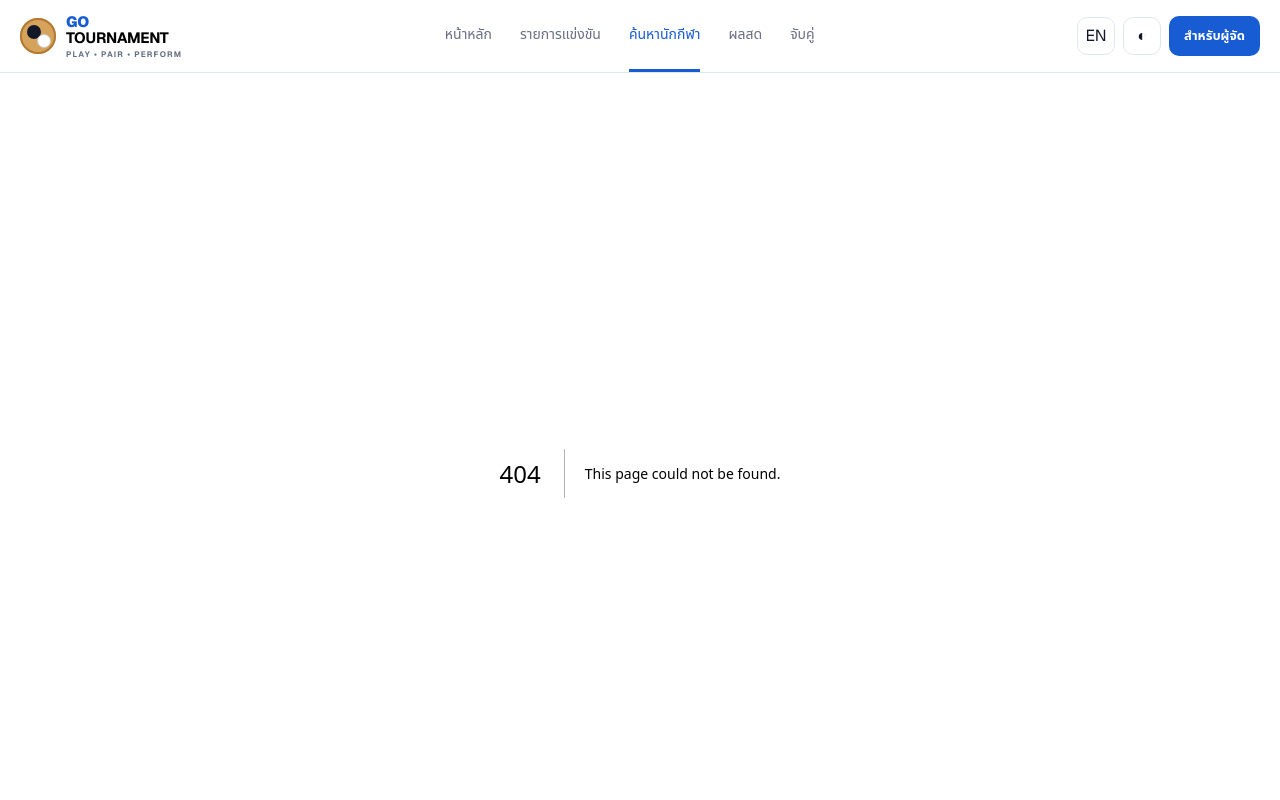
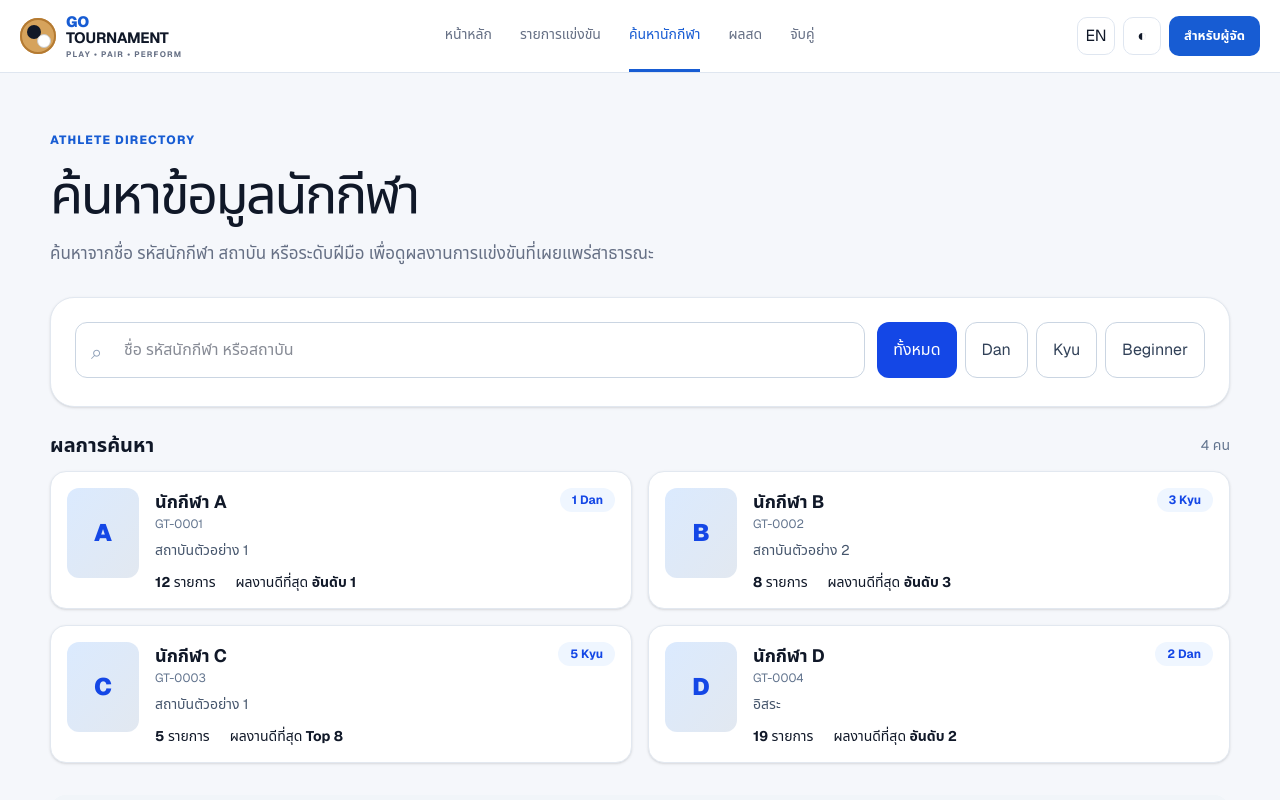
Before and after one commit to sawitree2168-sys/go-competition, a Next.js app: page /athletes in a window 1280 px wide. Before the commit this address had no page. Shown: the top 800 px of the page. Built offline with nearby package versions, Linux system fonts and the light colour scheme.

Commit message:
feat: add privacy-safe athlete search

```diff
--- /dev/null
+++ b/app/athletes/page.tsx
@@ -0,0 +1,118 @@
+"use client";
+
+import { useMemo, useState } from "react";
+
+type Athlete = {
+  id: string;
+  displayName: string;
+  institute: string;
+  level: string;
+  events: number;
+  bestResult: string;
+};
+
+const athletes: Athlete[] = [
+  { id: "GT-0001", displayName: "นักกีฬา A", institute: "สถาบันตัวอย่าง 1", level: "1 Dan", events: 12, bestResult: "อันดับ 1" },
+  { id: "GT-0002", displayName: "นักกีฬา B", institute: "สถาบันตัวอย่าง 2", level: "3 Kyu", events: 8, bestResult: "อันดับ 3" },
+  { id: "GT-0003", displayName: "นักกีฬา C", institute: "สถาบันตัวอย่าง 1", level: "5 Kyu", events: 5, bestResult: "Top 8" },
+  { id: "GT-0004", displayName: "นักกีฬา D", institute: "อิสระ", level: "2 Dan", events: 19, bestResult: "อันดับ 2" },
+];
+
+const levels = ["ทั้งหมด", "Dan", "Kyu", "Beginner"];
+
+export default function AthletesPage() {
+  const [query, setQuery] = useState("");
+  const [level, setLevel] = useState("ทั้งหมด");
+
+  const results = useMemo(() => {
+    const normalizedQuery = query.trim().toLocaleLowerCase("th");
+    return athletes.filter((athlete) => {
+      const matchesText =
+        !normalizedQuery ||
+        [athlete.id, athlete.displayName, athlete.institute, athlete.level]
+          .join(" ")
+          .toLocaleLowerCase("th")
+          .includes(normalizedQuery);
+      const matchesLevel =
+        level === "ทั้งหมด" ||
+        (level === "Dan" && athlete.level.includes("Dan")) ||
+        (level === "Kyu" && athlete.level.includes("Kyu")) ||
+        (level === "Beginner" && athlete.level.includes("Beginner"));
+      return matchesText && matchesLevel;
+    });
+  }, [level, query]);
+
+  return (
+    <section className="section-shell page-section">
+      <div className="page-title">
+        <span className="eyebrow">ATHLETE DIRECTORY</span>
+        <h1>ค้นหาข้อมูลนักกีฬา</h1>
+        <p>ค้นหาจากชื่อ รหัสนักกีฬา สถาบัน หรือระดับฝีมือ เพื่อดูผลงานการแข่งขันที่เผยแพร่สาธารณะ</p>
+      </div>
+
+      <div className="rounded-3xl border border-slate-200 bg-white p-4 shadow-sm dark:border-slate-700 dark:bg-slate-900 md:p-6">
+        <div className="grid gap-3 md:grid-cols-[1fr_auto]">
+          <label className="relative">
+            <span className="sr-only">ค้นหานักกีฬา</span>
+            <span className="absolute left-4 top-1/2 -translate-y-1/2 text-xl text-slate-400">⌕</span>
+            <input
+              className="min-h-14 w-full rounded-xl border border-slate-300 bg-white pl-12 pr-4 text-base text-slate-900 outline-none focus:border-blue-600 focus:ring-4 focus:ring-blue-100 dark:border-slate-600 dark:bg-slate-800 dark:text-white"
+              type="search"
+              placeholder="ชื่อ รหัสนักกีฬา หรือสถาบัน"
+              value={query}
+              onChange={(event) => setQuery(event.target.value)}
+            />
+          </label>
+          <div className="flex gap-2 overflow-x-auto pb-1">
+            {levels.map((item) => (
+              <button
+                className={`min-h-14 whitespace-nowrap rounded-xl px-4 font-semibold ${
+                  level === item ? "bg-blue-700 text-white" : "border border-slate-300 bg-white text-slate-700 dark:border-slate-600 dark:bg-slate-800 dark:text-slate-200"
+                }`}
+                type="button"
+                key={item}
+                onClick={() => setLevel(item)}
+              >
+                {item}
+              </button>
+            ))}
+          </div>
+        </div>
+      </div>
+
+      <div className="mt-6 flex items-center justify-between">
+        <h2 className="text-xl font-bold">ผลการค้นหา</h2>
+        <span className="text-sm text-slate-500">{results.length} คน</span>
+      </div>
+
+      <div className="mt-3 grid gap-4 md:grid-cols-2">
+        {results.map((athlete) => (
+          <article className="grid grid-cols-[72px_1fr] gap-4 rounded-2xl border border-slate-200 bg-white p-4 shadow-sm dark:border-slate-700 dark:bg-slate-900" key={athlete.id}>
+            <div className="grid h-[90px] w-[72px] place-items-center rounded-xl bg-gradient-to-br from-blue-100 to-slate-200 text-2xl font-black text-blue-700 dark:from-blue-950 dark:to-slate-800">
+              {athlete.displayName.slice(-1)}
+            </div>
+            <div>
+              <div className="flex flex-wrap items-start justify-between gap-2">
+                <div><h3 className="text-lg font-bold">{athlete.displayName}</h3><p className="text-xs text-slate-500">{athlete.id}</p></div>
+                <span className="rounded-full bg-blue-50 px-3 py-1 text-xs font-bold text-blue-700 dark:bg-blue-950 dark:text-blue-200">{athlete.level}</span>
+              </div>
+              <p className="mt-2 text-sm text-slate-600 dark:text-slate-300">{athlete.institute}</p>
+              <div className="mt-3 flex gap-5 text-sm"><span><b>{athlete.events}</b> รายการ</span><span>ผลงานดีที่สุด <b>{athlete.bestResult}</b></span></div>
+            </div>
+          </article>
+        ))}
+      </div>
+
+      {results.length === 0 ? (
+        <div className="mt-4 rounded-2xl border border-dashed border-slate-300 p-10 text-center text-slate-500">
+          ไม่พบนักกีฬาที่ตรงกับการค้นหา ลองตรวจชื่อ รหัส หรือเปลี่ยนระดับฝีมือ
+        </div>
+      ) : null}
+
+      <div className="mt-8 rounded-2xl bg-slate-100 p-5 text-sm leading-6 text-slate-600 dark:bg-slate-800 dark:text-slate-300">
+        <strong className="text-slate-900 dark:text-white">ความเป็นส่วนตัว</strong>
+        <p className="mt-1">หน้านี้แสดงเฉพาะข้อมูลการแข่งขันที่ได้รับอนุญาต ไม่แสดงวันเกิด เบอร์โทร อีเมล ข้อมูลผู้ปกครอง หรือเอกสารส่วนตัว</p>
+      </div>
+    </section>
+  );
+}
```
